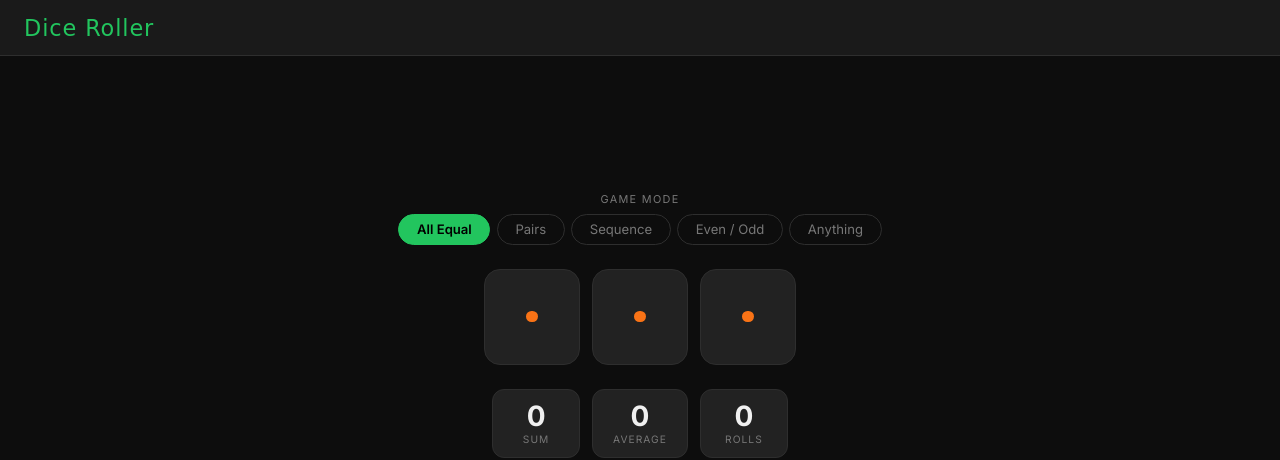
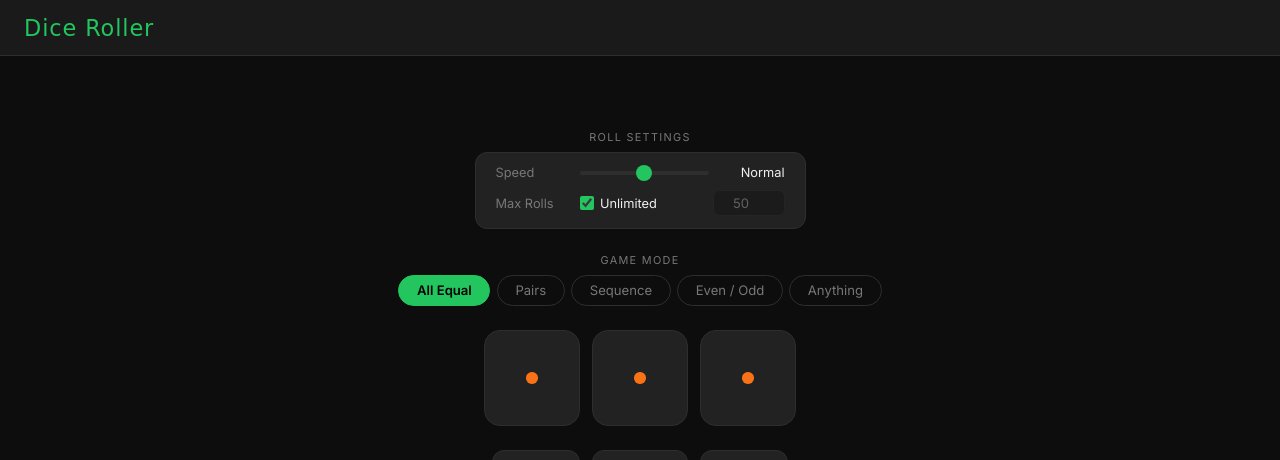
Before and after one commit to zrebec/dices, a website built with Vite: page src/index.html in a window 1280 px wide. Shown: the top 460 px of the page. Built offline with nearby package versions, Linux system fonts and the light colour scheme; a web font is replaced by a local one.

Commit message:
feat: roll settings added

```diff
--- a/src/index.html
+++ b/src/index.html
@@ -14,6 +14,24 @@
     Dice Roller
   </header>
   <main class="content">
+    <div class="roll-settings-wrap">
+      <span class="settings-label">Roll Settings</span>
+      <div class="roll-settings">
+        <div class="setting-row">
+          <span class="setting-name">Speed</span>
+          <input type="range" id="speedSlider" class="speed-slider" min="1" max="5" value="3" step="1">
+          <span id="speedLabel" class="setting-value">Normal</span>
+        </div>
+        <div class="setting-row">
+          <span class="setting-name">Max Rolls</span>
+          <label class="unlimited-label">
+            <input type="checkbox" id="unlimitedToggle" checked>
+            <span>Unlimited</span>
+          </label>
+          <input type="number" id="maxRollsInput" class="max-rolls-input" min="1" max="999" value="50" disabled>
+        </div>
+      </div>
+    </div>
     <div class="game-modes-wrap">
       <span class="game-modes-label">Game Mode</span>
       <div id="gameModes" class="game-modes">
--- a/src/script.js
+++ b/src/script.js
@@ -7,12 +7,21 @@ let stopwatchInterval;
 let stopwatchTime = 0;
 let gameIsRunning = false;
 let interval;
-const version = 'v1.1.1';
-const totalRollCountLimit = 0; // 0 for unlimited game
+const version = 'v1.2.1';
+let totalRollCountLimit = 0; // 0 for unlimited game
 const maxDices = 10;
 const originalTitle = document.title;
-const timeout = 170;
-const repeat = 14;
+let timeout = 170;
+let repeat = 14;
+
+const speedPresets = [
+	{ timeout: 420, repeat: 22 }, // 1 - Slowest
+	{ timeout: 260, repeat: 18 }, // 2 - Slow
+	{ timeout: 170, repeat: 14 }, // 3 - Normal
+	{ timeout: 95, repeat: 10 }, // 4 - Fast
+	{ timeout: 40, repeat: 6 }, // 5 - Fastest
+];
+const speedLabels = ['Slowest', 'Slow', 'Normal', 'Fast', 'Fastest'];
 const validGameModes = ['allEqual', 'pairs', 'sequence', 'evenOdd', 'anything'];
 let gameMode = 'allEqual';
 
@@ -40,8 +49,30 @@ const totalElapsedTime = document.getElementById('totalElapsedTime');
 const alertElement = document.getElementById('alert');
 const appVersion = document.getElementById('appVersion');
 const gameModeButtons = document.querySelectorAll('.game-mode-btn');
+const speedSlider = document.getElementById('speedSlider');
+const speedLabel = document.getElementById('speedLabel');
+const unlimitedToggle = document.getElementById('unlimitedToggle');
+const maxRollsInput = document.getElementById('maxRollsInput');
 
 // Event Listeners
+speedSlider.addEventListener('input', () => {
+	const idx = parseInt(speedSlider.value) - 1;
+	timeout = speedPresets[idx].timeout;
+	repeat = speedPresets[idx].repeat;
+	speedLabel.textContent = speedLabels[idx];
+});
+
+unlimitedToggle.addEventListener('change', () => {
+	maxRollsInput.disabled = unlimitedToggle.checked;
+	totalRollCountLimit = unlimitedToggle.checked ? 0 : parseInt(maxRollsInput.value) || 50;
+});
+
+maxRollsInput.addEventListener('input', () => {
+	if (!unlimitedToggle.checked) {
+		totalRollCountLimit = parseInt(maxRollsInput.value) || 1;
+	}
+});
+
 gameModeButtons.forEach((button) => {
 	button.addEventListener('click', function () {
 		// Remove active class from all buttons
--- a/src/styles.css
+++ b/src/styles.css
@@ -71,6 +71,130 @@ main.content {
   gap: 1.5rem;
   padding: 1.5rem 1rem;
   overflow-y: auto;
+}
+
+/* ── Roll settings ───────────────────────── */
+.roll-settings-wrap {
+  display: flex;
+  flex-direction: column;
+  align-items: center;
+  gap: 0.5rem;
+}
+
+.settings-label {
+  font-size: 0.68rem;
+  color: var(--text-muted);
+  text-transform: uppercase;
+  letter-spacing: 0.12em;
+}
+
+.roll-settings {
+  display: flex;
+  flex-direction: column;
+  gap: 0.6rem;
+  background: var(--card);
+  border: 1px solid var(--border);
+  border-radius: 0.75rem;
+  padding: 0.75rem 1.25rem;
+  min-width: 18rem;
+}
+
+.setting-row {
+  display: flex;
+  align-items: center;
+  gap: 0.75rem;
+}
+
+.setting-name {
+  font-size: 0.8rem;
+  color: var(--text-muted);
+  width: 4.5rem;
+  flex-shrink: 0;
+}
+
+.setting-value {
+  font-size: 0.8rem;
+  color: var(--text);
+  width: 4rem;
+  text-align: right;
+  flex-shrink: 0;
+}
+
+/* Slider */
+.speed-slider {
+  flex: 1;
+  -webkit-appearance: none;
+  appearance: none;
+  height: 4px;
+  border-radius: 2px;
+  background: var(--border);
+  outline: none;
+  cursor: pointer;
+}
+
+.speed-slider::-webkit-slider-thumb {
+  -webkit-appearance: none;
+  appearance: none;
+  width: 16px;
+  height: 16px;
+  border-radius: 50%;
+  background: var(--accent);
+  cursor: pointer;
+  transition: background 0.15s;
+}
+
+.speed-slider::-moz-range-thumb {
+  width: 16px;
+  height: 16px;
+  border: none;
+  border-radius: 50%;
+  background: var(--accent);
+  cursor: pointer;
+}
+
+.speed-slider::-webkit-slider-thumb:hover {
+  background: var(--accent-hover);
+}
+
+/* Max rolls */
+.unlimited-label {
+  display: flex;
+  align-items: center;
+  gap: 0.4rem;
+  font-size: 0.8rem;
+  color: var(--text);
+  cursor: pointer;
+  flex: 1;
+}
+
+.unlimited-label input[type="checkbox"] {
+  accent-color: var(--accent);
+  width: 14px;
+  height: 14px;
+  cursor: pointer;
+}
+
+.max-rolls-input {
+  width: 4.5rem;
+  padding: 0.25rem 0.5rem;
+  background: var(--bg);
+  border: 1px solid var(--border);
+  border-radius: 0.4rem;
+  color: var(--text);
+  font-size: 0.82rem;
+  font-family: inherit;
+  text-align: center;
+  outline: none;
+  transition: border-color 0.15s;
+}
+
+.max-rolls-input:focus {
+  border-color: var(--accent);
+}
+
+.max-rolls-input:disabled {
+  opacity: 0.3;
+  cursor: not-allowed;
 }
 
 /* ── Game mode selector ──────────────────── */
```
